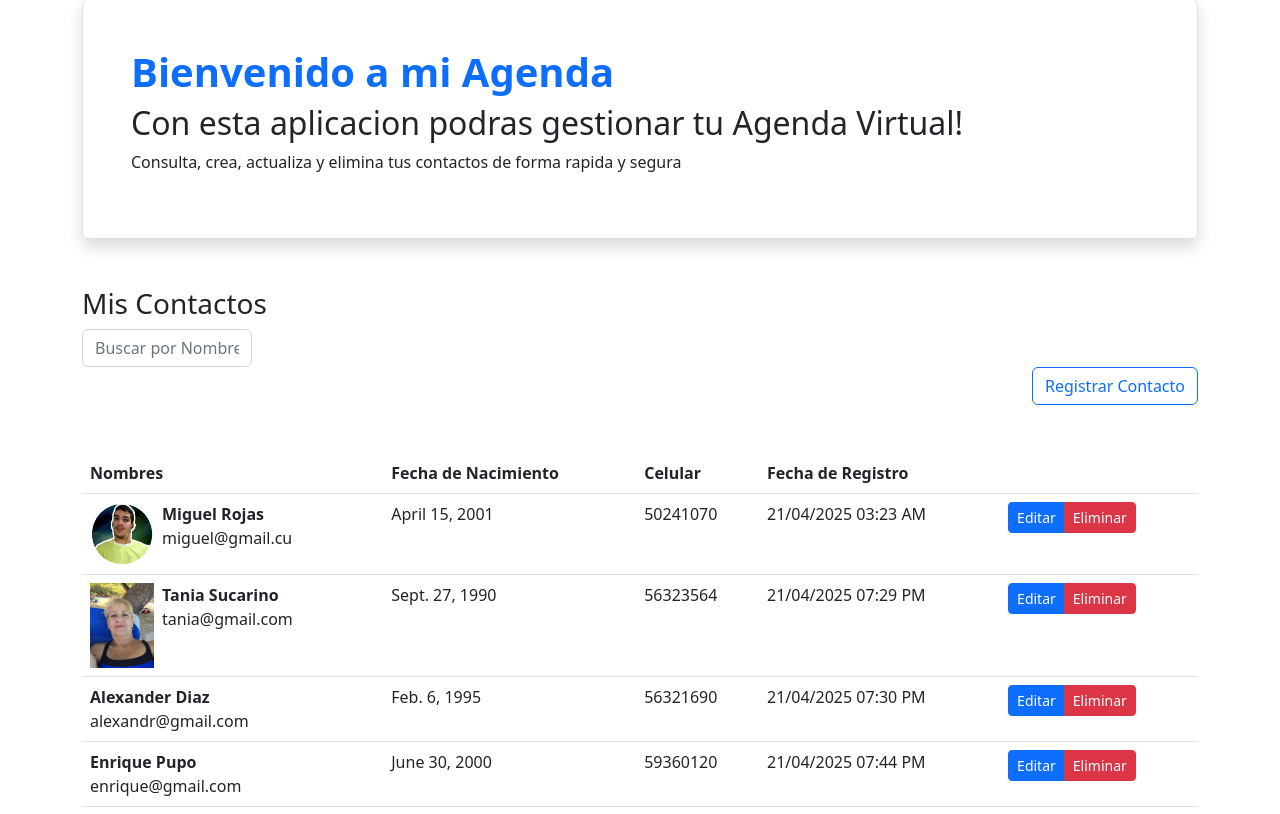
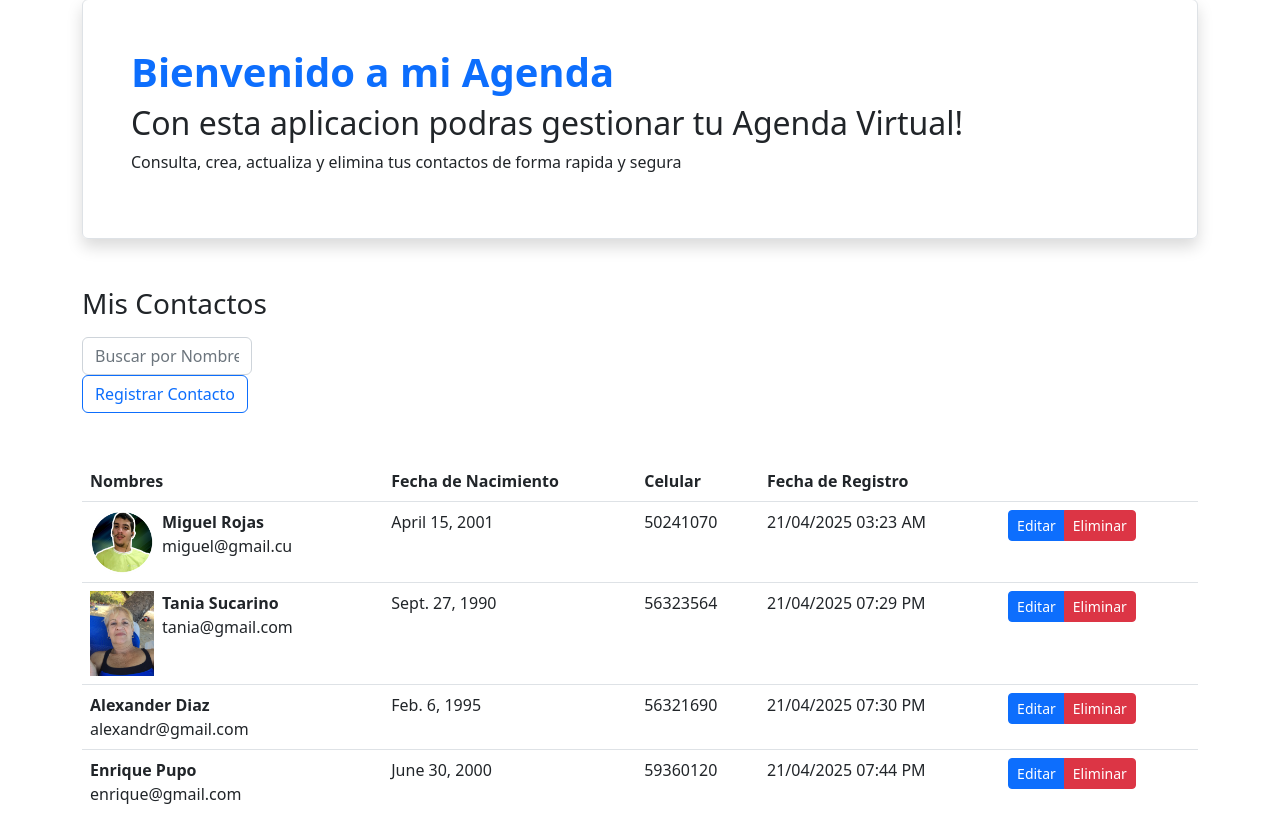
Before and after one commit to MiguelAntonioRS/Django-Project, a Django app: page / in a window 1280 px wide. Shown: the part 49-863 px from the top of the page. Run offline with Django 5.2, Linux system fonts and the light colour scheme; data comes from the database, SQL or seed files in the repository; some libraries are stand-ins or nearby versions.

Commit message:
Fixing Styles

```diff
--- a/contacts/templates/contacts/contact_list.html
+++ b/contacts/templates/contacts/contact_list.html
@@ -6,7 +6,7 @@
     <div class="mt-5">
         <h3>Mis Contactos</h3>
 
-        <div class="text-end">
+        <div class="mt-3 justify-content-between">
             <form action="">
                 <input type="text" class="form-control" placeholder="Buscar por Nombre" style="max-width: 170px;">
             </form>
```
